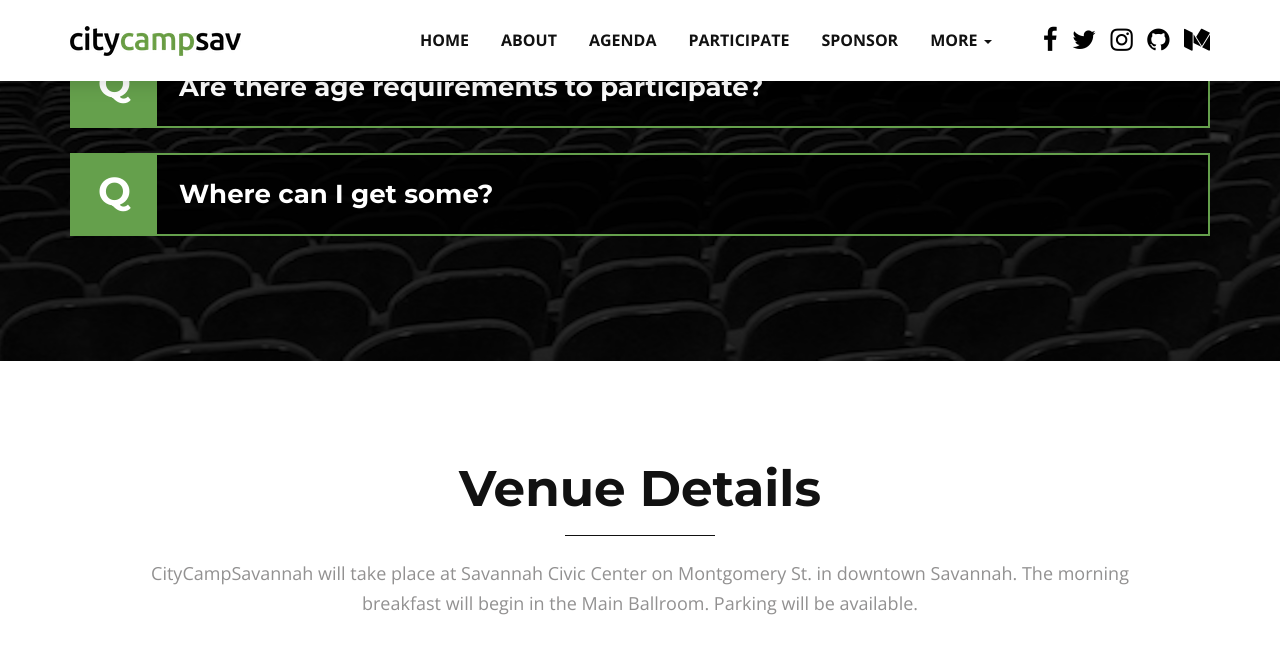
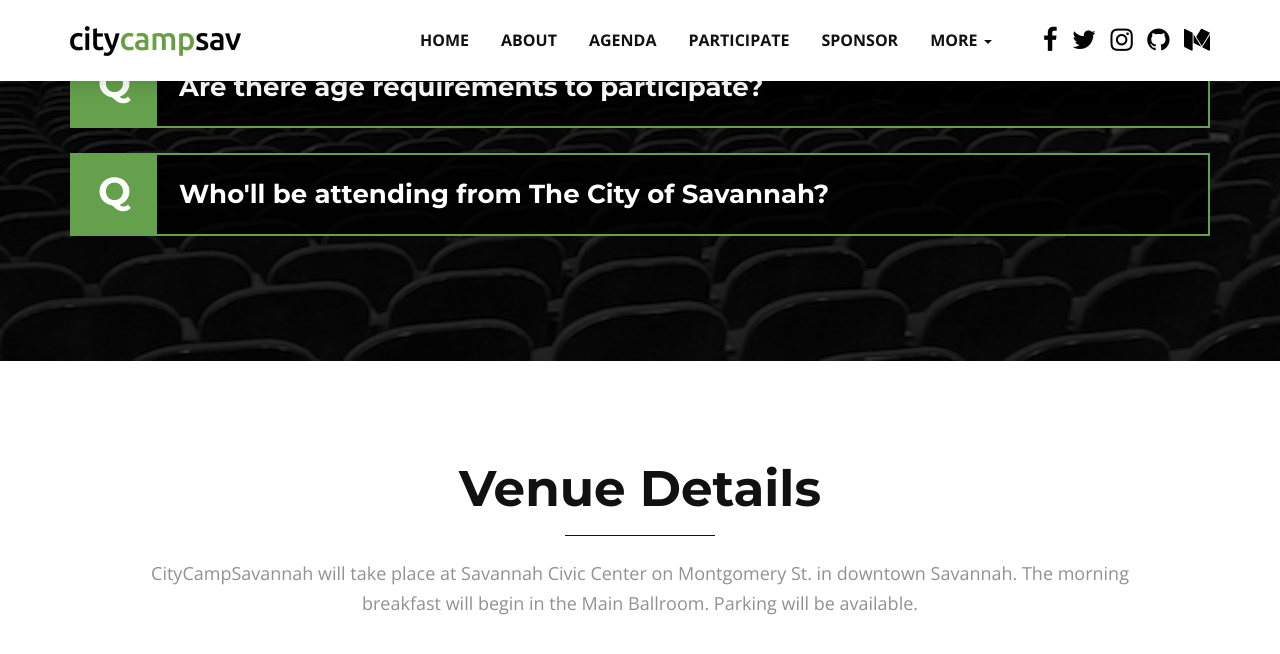
Before and after one commit to opensavannah/citycampsav.org, a Jekyll site: the page built from index.html, in a window 1280 px wide and 900 px high, scrolled down 6170 px, cut to the strip 0-684 px from the top of the window. Shown: the top 654 px of the strip. Built offline with Jekyll 4.4.1, drawn with Linux system fonts in a browser that asks for light colours.

Commit message:
Updated '_data/faq.yml' via CloudCannon

```diff
--- a/_data/faq.yml
+++ b/_data/faq.yml
@@ -19,6 +19,6 @@ questionAnswer:
       The only caveat, however, is that we will unfortunately not be able to
       provide childcare services on site, as it is a liability to do so on
       City-owned property.
-  - q: Where can I get some?
+  - q: Who'll be attending from The City of Savannah?
     a: >-
       A broad cross-sector of Savannah's 2,468 full time employees will be represented at the event, with representatives from all City service departments on hand to answer questions and clarify any points of fact In addition, City Council, Mayor Eddie DeLoach, and the entire Budget Management Office will be present. That said, aside from Melissa Carter of the Office of Budget Management, who will deliver a morning talk on the budget, no city officials will be treated any differently than other attendees. At CityCamp, we acknowledge that we are all Savannah residents, and that we all have equal voices in determining our city's future.
```
